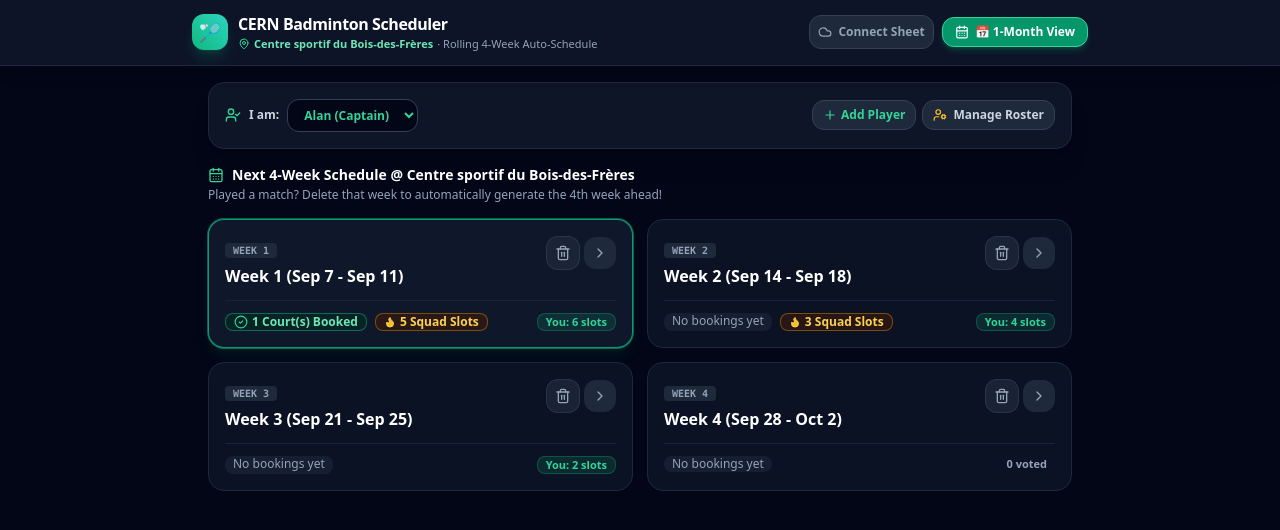
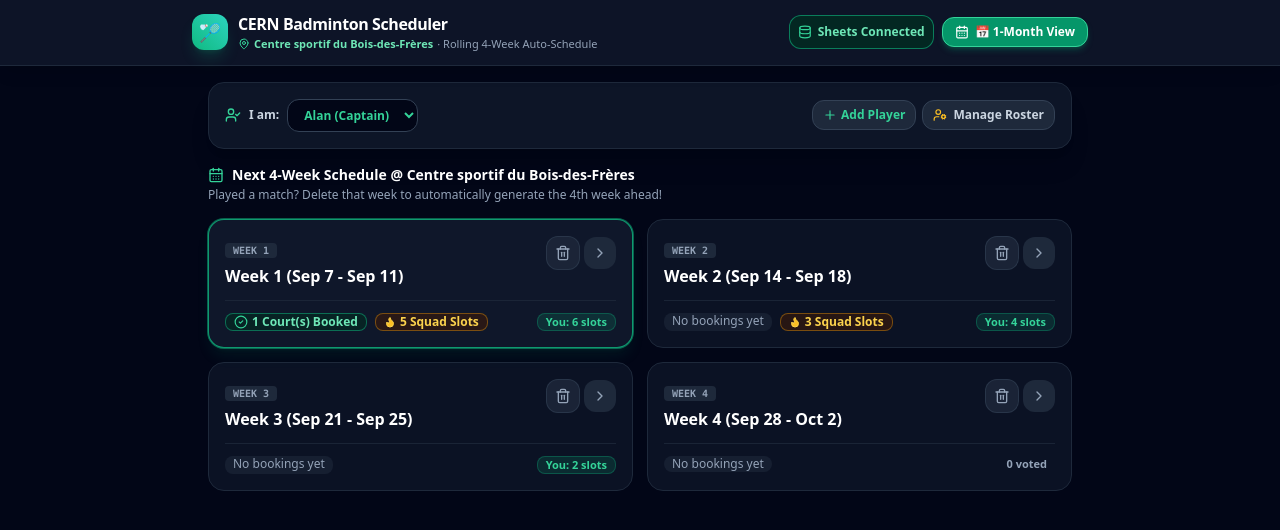
Before and after one commit to kenlock97/cern-badminton, a React (Vite) app: page / in a window 1280 px wide. Shown: the top 530 px of the page. Built offline with nearby package versions, Linux system fonts and the light colour scheme.

Commit message:
Update App.jsx

```diff
--- a/src/App.jsx
+++ b/src/App.jsx
@@ -131,7 +131,7 @@ export default function App() {
   const [bookings, setBookings] = useState(INITIAL_BOOKINGS);
 
   // Google Sheets Backend Integration State
-  const [googleScriptUrl, setGoogleScriptUrl] = useState('');
+  const [googleScriptUrl, setGoogleScriptUrl] = useState('https://script.google.com/macros/s/AKfycbzWhdSAagejYdlKZeMV-na1KQSyuZ1_Z1mKiOFvSMcxbPqhybBmUuu5j2_DzC-LLHnY/exec');
   const [isSyncing, setIsSyncing] = useState(false);
   const [showBackendModal, setShowBackendModal] = useState(false);
 
```
